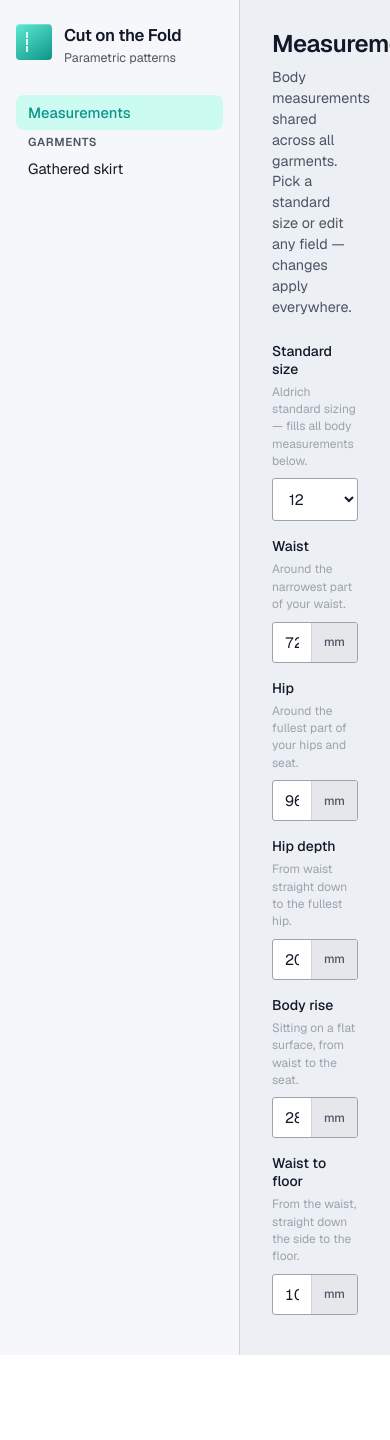
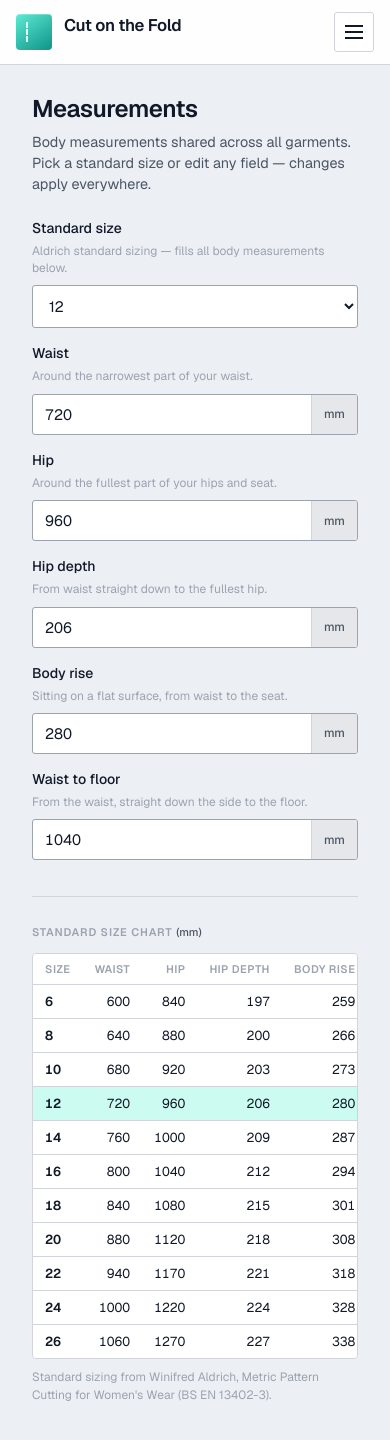
Before and after one commit to HelenStaniland/cutonthefold, a Next.js app: page /measurements in a window 390 px wide. Shown: the top 1440 px of the page. Before the commit the page ends 1355 px from the top, so only its background shows below. Built offline with nearby package versions, Linux system fonts and the light colour scheme.

Commit message:
Hamburger menu for phone

```diff
--- a/app/AppShell.tsx
+++ b/app/AppShell.tsx
@@ -1,51 +1,115 @@
 "use client";
 
-import Link from "next/link";
-import { usePathname } from "next/navigation";
+import { useCallback, useEffect, useRef, useState } from "react";
+import Nav, { NavBrand } from "./Nav";
 import styles from "./shell.module.css";
 
 export default function AppShell({ children }: { children: React.ReactNode }) {
-  const pathname = usePathname();
+  const [navOpen, setNavOpen] = useState(false);
+  const menuButtonRef = useRef<HTMLButtonElement>(null);
+  const drawerCloseRef = useRef<HTMLButtonElement>(null);
+  const navWasOpenRef = useRef(false);
+
+  const closeNav = useCallback(() => setNavOpen(false), []);
+  const openNav = useCallback(() => setNavOpen(true), []);
+
+  useEffect(() => {
+    if (navOpen) {
+      document.body.style.overflow = "hidden";
+    } else {
+      document.body.style.overflow = "";
+    }
+    return () => {
+      document.body.style.overflow = "";
+    };
+  }, [navOpen]);
+
+  useEffect(() => {
+    if (!navOpen) {
+      return;
+    }
+    const onKeyDown = (event: KeyboardEvent) => {
+      if (event.key === "Escape") {
+        closeNav();
+      }
+    };
+    window.addEventListener("keydown", onKeyDown);
+    return () => window.removeEventListener("keydown", onKeyDown);
+  }, [navOpen, closeNav]);
+
+  useEffect(() => {
+    const media = window.matchMedia("(min-width: 768px)");
+    const onChange = () => {
+      if (media.matches) {
+        setNavOpen(false);
+      }
+    };
+    media.addEventListener("change", onChange);
+    return () => media.removeEventListener("change", onChange);
+  }, []);
+
+  useEffect(() => {
+    if (navOpen) {
+      navWasOpenRef.current = true;
+      drawerCloseRef.current?.focus();
+    } else if (navWasOpenRef.current) {
+      menuButtonRef.current?.focus();
+    }
+  }, [navOpen]);
 
   return (
     <div className={styles.page}>
+      <header className={styles.mobileTopBar}>
+        <NavBrand compact />
+        <button
+          ref={menuButtonRef}
+          type="button"
+          className={styles.menuButton}
+          aria-label={navOpen ? "Close menu" : "Open menu"}
+          aria-expanded={navOpen}
+          aria-controls="mobile-nav-drawer"
+          onClick={() => (navOpen ? closeNav() : openNav())}
+        >
+          <span className={styles.menuIcon} aria-hidden />
+        </button>
+      </header>
+
       <div className={styles.appFrame}>
-        <nav className={styles.mainNav} aria-label="Main">
-          <div className={styles.navBrand}>
-            <div className={styles.logo} aria-hidden />
-            <div className={styles.brandText}>
-              <span className={styles.brandTitle}>Cut on the Fold</span>
-              <span className={styles.brandTagline}>Parametric patterns</span>
-            </div>
-          </div>
-
-          <ul className={styles.navList}>
-            <li>
-              <Link
-                href="/measurements"
-                className={`${styles.navLink} ${pathname === "/measurements" ? styles.navLinkActive : ""}`}
-              >
-                Measurements
-              </Link>
-            </li>
-            <li className={styles.navGroup}>
-              <span className={styles.navGroupLabel}>Garments</span>
-              <ul className={styles.navSubList}>
-                <li>
-                  <Link
-                    href="/garments/gathered-skirt"
-                    className={`${styles.navLink} ${pathname === "/garments/gathered-skirt" ? styles.navLinkActive : ""}`}
-                  >
-                    Gathered skirt
-                  </Link>
-                </li>
-              </ul>
-            </li>
-          </ul>
-        </nav>
+        <aside className={styles.desktopNav} aria-label="Main">
+          <NavBrand />
+          <Nav />
+        </aside>
 
         <main className={styles.mainContent}>{children}</main>
       </div>
+
+      <div
+        className={`${styles.navScrim} ${navOpen ? styles.navScrimVisible : ""}`}
+        onClick={closeNav}
+        aria-hidden={!navOpen}
+      />
+
+      <nav
+        id="mobile-nav-drawer"
+        className={`${styles.mobileDrawer} ${navOpen ? styles.mobileDrawerOpen : ""}`}
+        aria-label="Main"
+        aria-hidden={!navOpen}
+        inert={navOpen ? undefined : true}
+      >
+        <div className={styles.mobileDrawerHeader}>
+          <NavBrand compact />
+          <button
+            ref={drawerCloseRef}
+            type="button"
+            className={styles.drawerCloseButton}
+            aria-label="Close menu"
+            onClick={closeNav}
+          >
+            <span aria-hidden>×</span>
+          </button>
+        </div>
+        <Nav onNavigate={closeNav} />
+      </nav>
     </div>
   );
 }
--- /dev/null
+++ b/app/Nav.tsx
@@ -0,0 +1,55 @@
+"use client";
+
+import Link from "next/link";
+import { usePathname } from "next/navigation";
+import styles from "./shell.module.css";
+
+type NavProps = {
+  onNavigate?: () => void;
+};
+
+export default function Nav({ onNavigate }: NavProps) {
+  const pathname = usePathname();
+
+  return (
+    <ul className={styles.navList}>
+      <li>
+        <Link
+          href="/measurements"
+          className={`${styles.navLink} ${pathname === "/measurements" ? styles.navLinkActive : ""}`}
+          onClick={onNavigate}
+        >
+          Measurements
+        </Link>
+      </li>
+      <li className={styles.navGroup}>
+        <span className={styles.navGroupLabel}>Garments</span>
+        <ul className={styles.navSubList}>
+          <li>
+            <Link
+              href="/garments/gathered-skirt"
+              className={`${styles.navLink} ${pathname === "/garments/gathered-skirt" ? styles.navLinkActive : ""}`}
+              onClick={onNavigate}
+            >
+              Gathered skirt
+            </Link>
+          </li>
+        </ul>
+      </li>
+    </ul>
+  );
+}
+
+export function NavBrand({ compact = false }: { compact?: boolean }) {
+  return (
+    <div className={styles.navBrand}>
+      <div className={styles.logo} aria-hidden />
+      <div className={styles.brandText}>
+        <span className={styles.brandTitle}>Cut on the Fold</span>
+        {!compact && (
+          <span className={styles.brandTagline}>Parametric patterns</span>
+        )}
+      </div>
+    </div>
+  );
+}
--- a/app/measurements/page.tsx
+++ b/app/measurements/page.tsx
@@ -10,7 +10,7 @@ export default function MeasurementsPage() {
   const { body, sizeCode, setSize, updateBodyField } = useMeasurements();
 
   return (
-    <div className={styles.pageContent}>
+    <div className={`${styles.pageContent} ${styles.measurementsPage}`}>
       <h1>Measurements</h1>
       <p className={styles.pageIntro}>
         Body measurements shared across all garments. Pick a standard size or
@@ -59,6 +59,58 @@ export default function MeasurementsPage() {
           </div>
         ))}
       </section>
+
+      <section className={styles.sizeChartSection} aria-labelledby="size-chart-heading">
+        <h2 id="size-chart-heading" className={styles.sectionTitle}>
+          Standard size chart <span className={styles.unitHint}>(mm)</span>
+        </h2>
+        <div className={styles.sizeChartScroll}>
+          <table className={styles.sizeChart}>
+            <thead>
+              <tr>
+                <th scope="col">Size</th>
+                {BODY_MEASUREMENTS.map((def) => (
+                  <th key={def.key} scope="col">
+                    {def.label}
+                  </th>
+                ))}
+              </tr>
+            </thead>
+            <tbody>
+              {STANDARD_SIZES.map((size) => {
+                const selected = sizeCode === size.code;
+                return (
+                  <tr
+                    key={size.code}
+                    className={
+                      selected ? styles.sizeChartRowSelected : styles.sizeChartRow
+                    }
+                    onClick={() => setSize(size.code)}
+                    onKeyDown={(e) => {
+                      if (e.key === "Enter" || e.key === " ") {
+                        e.preventDefault();
+                        setSize(size.code);
+                      }
+                    }}
+                    role="button"
+                    tabIndex={0}
+                    aria-pressed={selected}
+                  >
+                    <th scope="row">{size.code}</th>
+                    {BODY_MEASUREMENTS.map((def) => (
+                      <td key={def.key}>{size.body[def.key]}</td>
+                    ))}
+                  </tr>
+                );
+              })}
+            </tbody>
+          </table>
+        </div>
+        <p className={styles.sizeChartCredit}>
+          Standard sizing from Winifred Aldrich, Metric Pattern Cutting for
+          Women&apos;s Wear (BS EN 13402-3).
+        </p>
+      </section>
     </div>
   );
 }
--- a/app/shell.module.css
+++ b/app/shell.module.css
@@ -553,11 +553,155 @@
   min-height: 0;
 }
 
-.mainNav {
+.mainNav,
+.desktopNav {
   border-right: 1px solid var(--border);
   background: rgba(255, 255, 255, 0.55);
   padding: 24px 16px;
   overflow-y: auto;
+}
+
+.mobileTopBar {
+  display: none;
+}
+
+.menuButton {
+  display: flex;
+  align-items: center;
+  justify-content: center;
+  width: 40px;
+  height: 40px;
+  padding: 0;
+  border: 1px solid var(--border);
+  border-radius: var(--radius-sm);
+  background: var(--paper-elevated);
+  color: var(--ink);
+  cursor: pointer;
+  flex-shrink: 0;
+}
+
+.menuButton:hover {
+  background: var(--accent-soft);
+}
+
+.menuIcon {
+  display: block;
+  width: 18px;
+  height: 2px;
+  background: currentColor;
+  box-shadow:
+    0 6px 0 currentColor,
+    0 -6px 0 currentColor;
+}
+
+.navScrim {
+  position: fixed;
+  inset: 0;
+  z-index: 150;
+  background: rgba(17, 24, 39, 0.45);
+  opacity: 0;
+  pointer-events: none;
+  transition: opacity 0.25s ease;
+}
+
+.navScrimVisible {
+  opacity: 1;
+  pointer-events: auto;
+}
+
+.mobileDrawer {
+  position: fixed;
+  top: 0;
+  left: 0;
+  bottom: 0;
+  z-index: 200;
+  width: min(280px, 85vw);
+  padding: 16px;
+  border-right: 1px solid var(--border);
+  background: var(--paper-elevated);
+  overflow-y: auto;
+  transform: translateX(-100%);
+  transition: transform 0.25s ease;
+  visibility: hidden;
+}
+
+.mobileDrawerOpen {
+  transform: translateX(0);
+  visibility: visible;
+}
+
+.mobileDrawerHeader {
+  display: flex;
+  align-items: flex-start;
+  justify-content: space-between;
+  gap: 12px;
+  margin-bottom: 20px;
+}
+
+.drawerCloseButton {
+  display: flex;
+  align-items: center;
+  justify-content: center;
+  width: 36px;
+  height: 36px;
+  padding: 0;
+  border: 1px solid var(--border);
+  border-radius: var(--radius-sm);
+  background: transparent;
+  color: var(--ink-muted);
+  font-size: 1.5rem;
+  line-height: 1;
+  cursor: pointer;
+  flex-shrink: 0;
+}
+
+.drawerCloseButton:hover {
+  background: var(--accent-soft);
+  color: var(--ink);
+}
+
+.brandText {
+  min-width: 0;
+}
+
+@media (max-width: 767px) {
+  .mobileTopBar {
+    display: flex;
+    align-items: center;
+    justify-content: space-between;
+    gap: 16px;
+    position: sticky;
+    top: 0;
+    z-index: 120;
+    padding: 12px 16px;
+    border-bottom: 1px solid var(--border);
+    background: rgba(255, 255, 255, 0.92);
+    backdrop-filter: blur(8px);
+  }
+
+  .mobileTopBar .navBrand {
+    margin-bottom: 0;
+  }
+
+  .desktopNav {
+    display: none;
+  }
+
+  .appFrame {
+    grid-template-columns: 1fr;
+  }
+
+  .navScrim,
+  .mobileDrawer {
+    display: block;
+  }
+}
+
+@media (min-width: 768px) {
+  .navScrim,
+  .mobileDrawer {
+    display: none;
+  }
 }
 
 .mainContent {
@@ -647,6 +791,91 @@
   line-height: 1.45;
 }
 
+.measurementsPage {
+  max-width: min(100%, 920px);
+}
+
+.unitHint {
+  font-weight: 500;
+  letter-spacing: normal;
+  text-transform: none;
+  color: var(--ink-muted);
+}
+
+.sizeChartSection {
+  margin-top: 36px;
+  padding-top: 28px;
+  border-top: 1px solid var(--border);
+}
+
+.sizeChartScroll {
+  overflow-x: auto;
+  margin-bottom: 10px;
+  border: 1px solid var(--border);
+  border-radius: var(--radius);
+  background: var(--paper-elevated);
+}
+
+.sizeChart {
+  width: 100%;
+  border-collapse: collapse;
+  font-size: 0.8125rem;
+  font-variant-numeric: tabular-nums;
+}
+
+.sizeChart th,
+.sizeChart td {
+  padding: 8px 12px;
+  text-align: right;
+  border-bottom: 1px solid var(--border);
+  white-space: nowrap;
+}
+
+.sizeChart thead th {
+  font-size: 0.6875rem;
+  font-weight: 600;
+  letter-spacing: 0.04em;
+  text-transform: uppercase;
+  color: var(--ink-faint);
+  background: rgba(255, 255, 255, 0.6);
+}
+
+.sizeChart tbody th[scope="row"] {
+  text-align: left;
+  font-weight: 600;
+  color: var(--ink);
+}
+
+.sizeChart tbody tr:last-child th,
+.sizeChart tbody tr:last-child td {
+  border-bottom: none;
+}
+
+.sizeChartRow {
+  cursor: pointer;
+  transition: background 0.12s ease;
+}
+
+.sizeChartRow:hover {
+  background: var(--accent-soft);
+}
+
+.sizeChartRowSelected {
+  cursor: pointer;
+  background: var(--accent-soft);
+}
+
+.sizeChartRowSelected th[scope="row"] {
+  color: var(--accent);
+}
+
+.sizeChartCredit {
+  margin: 0;
+  font-size: 0.75rem;
+  line-height: 1.45;
+  color: var(--ink-faint);
+}
+
 .pageContentWide {
   padding: 28px 32px 40px;
 }
```
